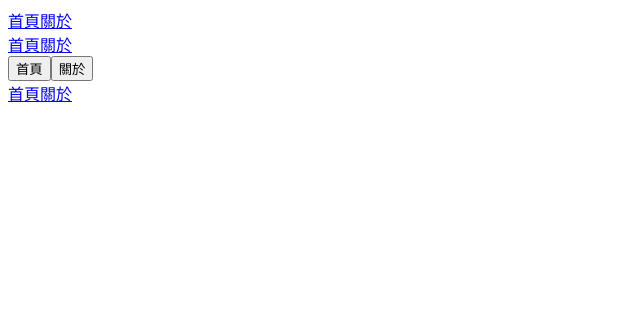
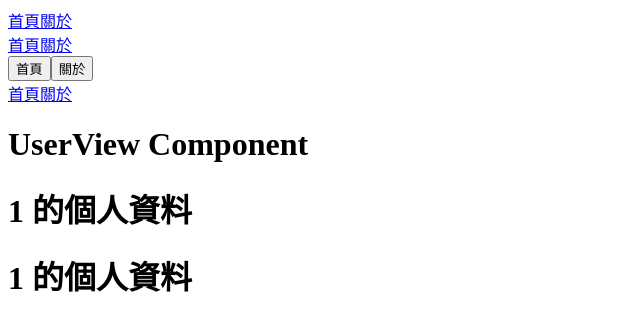
Before and after one commit to awdr74100/vue-composition-ts-routing, a Vue app: page /user/1/profile in a window 1280 px wide. Before the commit this address had no page. Shown: the top 330 px of the page, without its empty margins (0-640 px from the left). Built offline with nearby package versions, Linux system fonts and the light colour scheme.

Commit message:
Update ...

```diff
--- a/src/router/index.ts
+++ b/src/router/index.ts
@@ -13,6 +13,23 @@ const router = createRouter({
       name: 'about',
       component: () => import('@/views/AboutView.vue'),
     },
+    {
+      path: '/user/:id',
+      component: () => import('@/views/UserView.vue'),
+      children: [
+        {
+          path: '',
+          name: 'user',
+          component: () => import('@/views/UserProfileView.vue'),
+        },
+
+        {
+          path: 'profile',
+          name: 'user-profile',
+          component: () => import('@/views/UserProfileView.vue'),
+        },
+      ],
+    },
   ],
 });
 
--- /dev/null
+++ b/src/views/UserProfileView.vue
@@ -0,0 +1,15 @@
+<template>
+  <h1>{{ message }}</h1>
+  <h1>{{ $route.params.id }} 的個人資料</h1>
+</template>
+
+<script setup lang="ts">
+import { computed } from 'vue';
+import { useRoute } from 'vue-router';
+
+const route = useRoute();
+
+const message = computed(() => `${route.params.id} 的個人資料`);
+</script>
+
+<style></style>
--- /dev/null
+++ b/src/views/UserView.vue
@@ -0,0 +1,14 @@
+<template>
+  <h1>UserView Component</h1>
+  <RouterView />
+</template>
+
+<script setup lang="ts">
+import { RouterView, useRoute } from 'vue-router';
+
+const route = useRoute();
+
+console.log(route.params.id);
+</script>
+
+<style></style>
```
